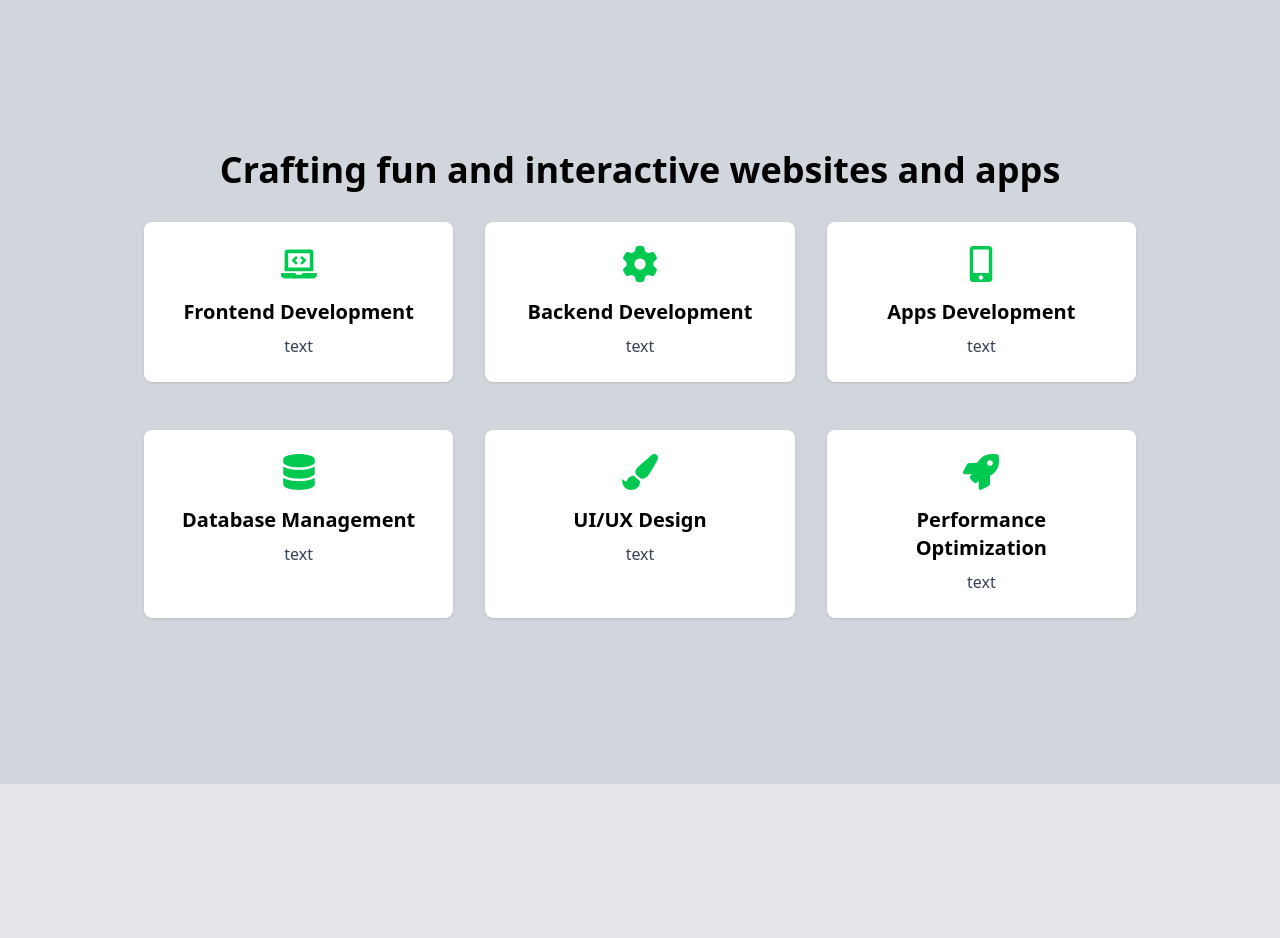
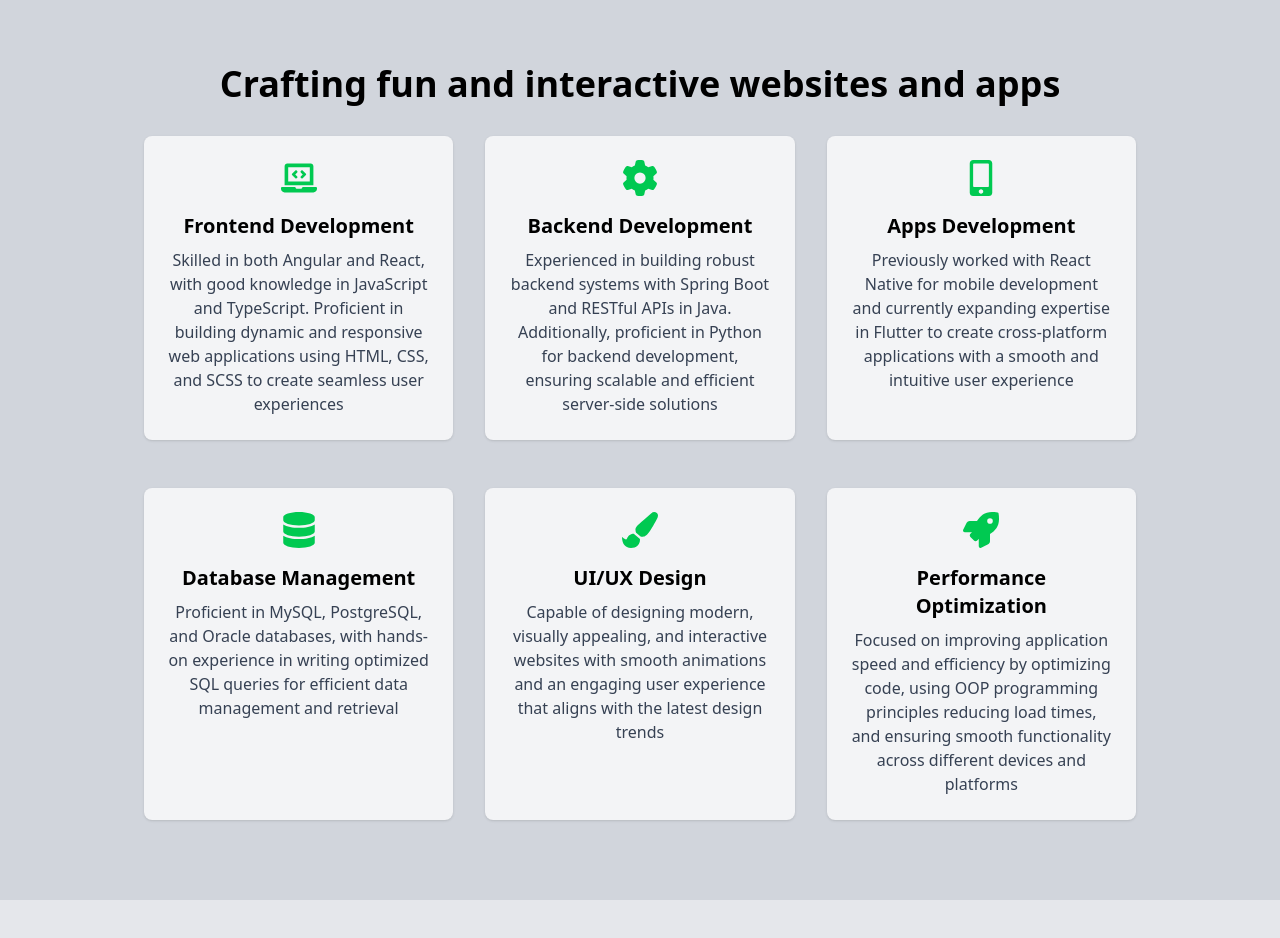
Before and after one commit to matyivan7/portfolio-react, a React (Vite) app: page / in a window 1280 px wide. Shown: the part 1180-2118 px from the top of the page. Built offline with nearby package versions, Linux system fonts and the light colour scheme.

Commit message:
About me captions

```diff
--- a/src/components/Services.jsx
+++ b/src/components/Services.jsx
@@ -13,48 +13,63 @@ const Services = () => {
                     Crafting fun and interactive websites and apps
                 </h2>
                 <div className="grid md:grid-cols-3 gap-8">
-                    <div className="bg-white shadow p-6 rounded-lg text-center">
+                    <div className="bg-gray-100 shadow p-6 rounded-lg text-center">
                         <FaLaptopCode className="mx-auto text-4xl text-green-500 mb-4" />
                         <h3 className="text-xl font-semibold mb-2">Frontend Development</h3>
                         <p className="text-gray-700">
-                            text
+                            Skilled in both Angular and React, with good knowledge in JavaScript and TypeScript.
+                            Proficient in building dynamic and responsive web applications using HTML, CSS, and SCSS
+                            to create seamless user experiences
                         </p>
                     </div>
 
-                    <div className="bg-white shadow p-6 rounded-lg text-center">
+                    <div className="bg-gray-100 shadow p-6 rounded-lg text-center">
                         <FaGear className="mx-auto text-4xl text-green-500 mb-4" />
                         <h3 className="text-xl font-semibold mb-2">Backend Development</h3>
                         <p className="text-gray-700">
-                            text
+                            Experienced in building robust backend systems with Spring Boot and RESTful APIs in Java.
+                            Additionally, proficient in Python for backend development, ensuring scalable and efficient
+                            server-side solutions
                         </p>
                     </div>
 
-                    <div className="bg-white shadow p-6 rounded-lg text-center">
+                    <div className="bg-gray-100 shadow p-6 rounded-lg text-center">
                         <FaMobileAlt className="mx-auto text-4xl text-green-500 mb-4" />
                         <h3 className="text-xl font-semibold mb-2">Apps Development</h3>
                         <p className="text-gray-700">
-                            text
+                            Previously worked with React Native for mobile development and currently expanding expertise
+                            in Flutter to create cross-platform applications with a smooth and intuitive user experience
                         </p>
                     </div>
                 </div>
 
                 <div className="grid md:grid-cols-3 gap-8 mt-12">
-                    <div className="bg-white shadow p-6 rounded-lg text-center">
+                    <div className="bg-gray-100 shadow p-6 rounded-lg text-center">
                         <FaDatabase className="mx-auto text-4xl text-green-500 mb-4" />
                         <h3 className="text-xl font-semibold mb-2">Database Management</h3>
-                        <p className="text-gray-700">text</p>
+                        <p className="text-gray-700">
+                            Proficient in MySQL, PostgreSQL, and Oracle databases, with hands-on experience in writing
+                            optimized SQL queries for efficient data management and retrieval
+                        </p>
                     </div>
 
-                    <div className="bg-white shadow p-6 rounded-lg text-center">
+                    <div className="bg-gray-100 shadow p-6 rounded-lg text-center">
                         <FaPaintBrush className="mx-auto text-4xl text-green-500 mb-4" />
                         <h3 className="text-xl font-semibold mb-2">UI/UX Design</h3>
-                        <p className="text-gray-700">text</p>
+                        <p className="text-gray-700">
+                            Capable of designing modern, visually appealing, and interactive websites with smooth
+                            animations and an engaging user experience that aligns with the latest design trends
+                        </p>
                     </div>
 
-                    <div className="bg-white shadow p-6 rounded-lg text-center">
+                    <div className="bg-gray-100 shadow p-6 rounded-lg text-center">
                         <FaRocket className="mx-auto text-4xl text-green-500 mb-4" />
                         <h3 className="text-xl font-semibold mb-2">Performance Optimization</h3>
-                        <p className="text-gray-700">text</p>
+                        <p className="text-gray-700">
+                            Focused on improving application speed and efficiency by optimizing code, using OOP
+                            programming principles reducing load times, and ensuring smooth functionality across
+                            different devices and platforms
+                        </p>
                     </div>
                 </div>
             </div>
```
